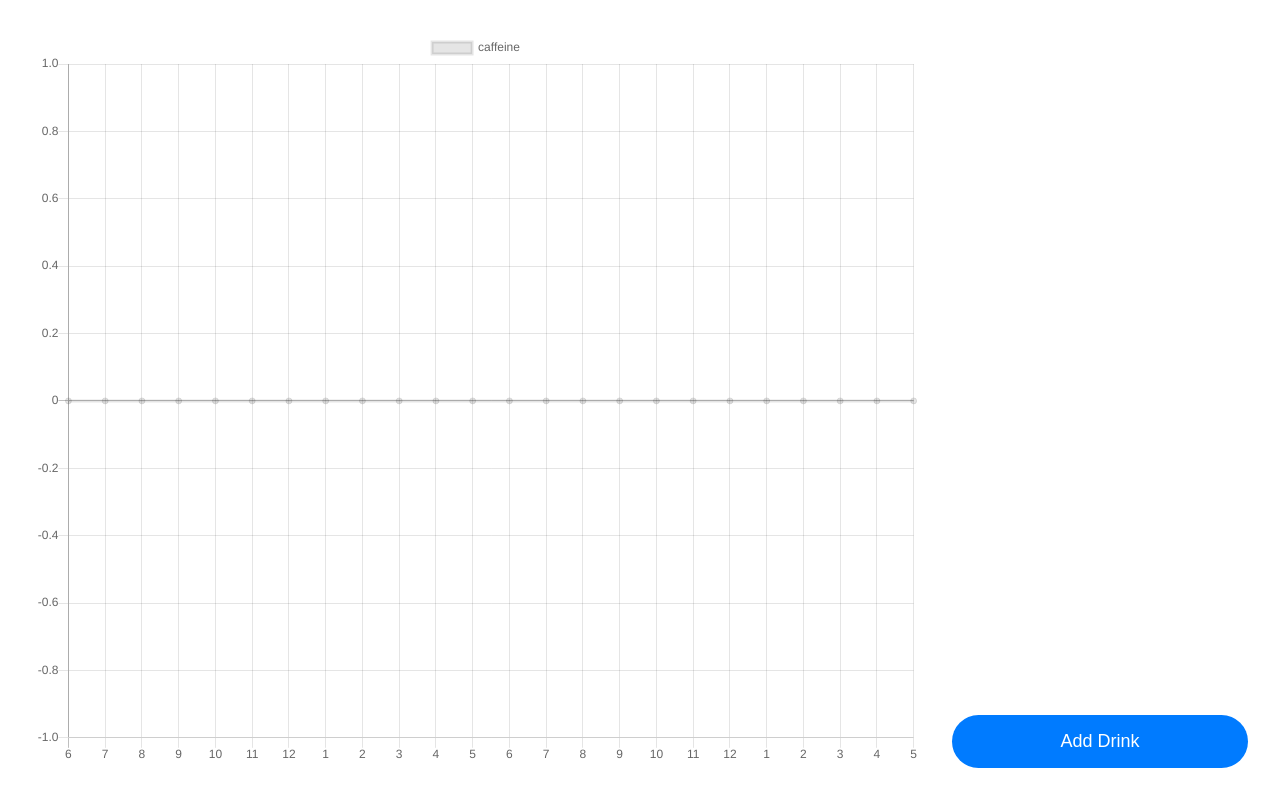
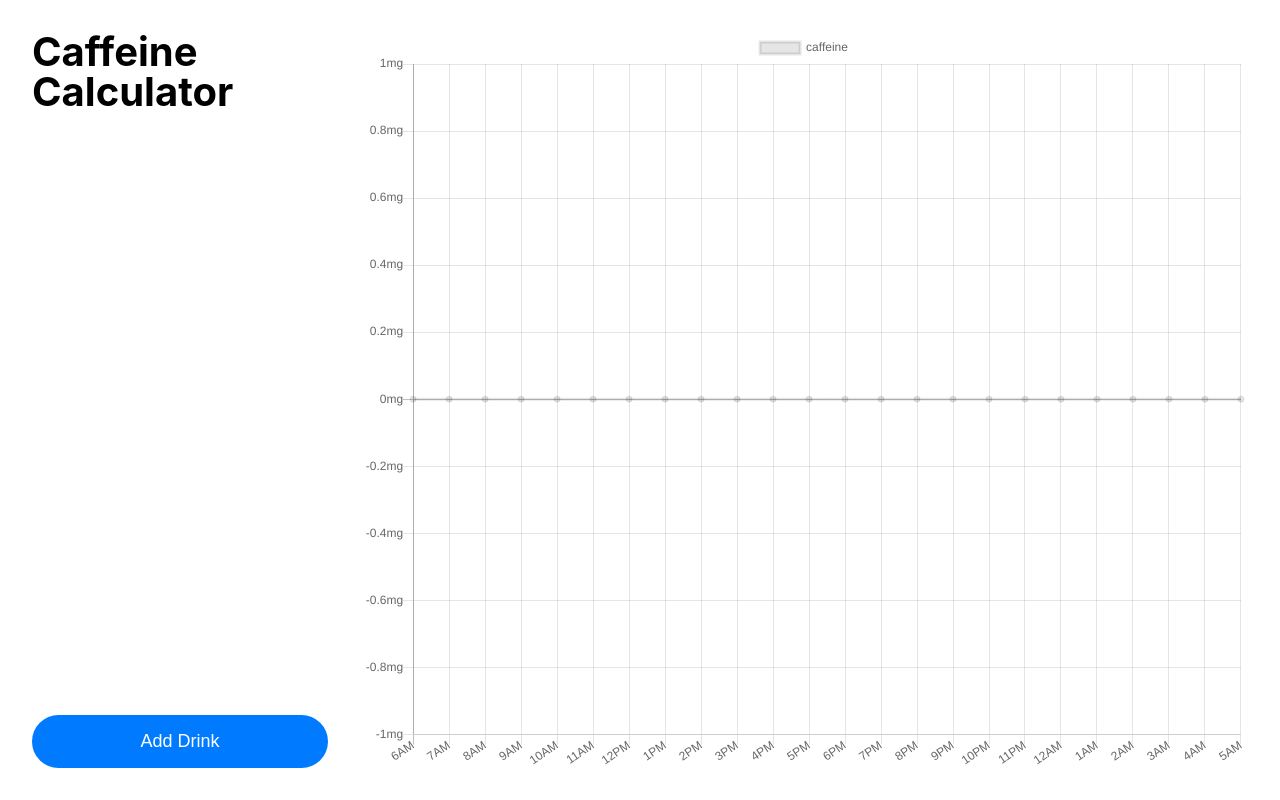
Before and after one commit to scotato/caffeine-calculator, a React (Create React App) app: page / in a window 1280 px wide. Built offline with nearby package versions, Linux system fonts and the light colour scheme.

Commit message:
add moment, add time formatting to x axis and tooltip, add mg formatting to y axis and tooltip, update layout with app title

```diff
--- a/package.json
+++ b/package.json
@@ -4,6 +4,7 @@
   "private": true,
   "dependencies": {
     "chart.js": "^2.9.3",
+    "moment": "2.24.0",
     "react": "16.12.0",
     "react-chartjs-2": "2.8.0",
     "react-dom": "^16.12.0",
--- a/src/components/App.js
+++ b/src/components/App.js
@@ -6,11 +6,28 @@ import Chart from './Chart'
 const GlobalStyle = createGlobalStyle`
   body {
     font-size: 18px;
+    font-family: -apple-system, BlinkMacSystemFont, 'Segoe UI', Roboto, Oxygen, Ubuntu, Cantarell, 'Open Sans', 'Helvetica Neue', sans-serif;
     height: 100vh;
   }
 
   #root {
     height: 100%;
+  }
+
+  h1, h2, h3, h4, h5, h6 {
+    font-weight: 700;
+  }
+
+  h1 {
+    font-size: 40px;
+  }
+
+  h2 {
+    font-size: 32px;
+  }
+
+  h3 {
+    font-size: 24px;
   }
 `
 
--- a/src/components/Chart.js
+++ b/src/components/Chart.js
@@ -1,7 +1,8 @@
 import React, { useState } from 'react'
 import styled from 'styled-components'
+
 import { DURATIONHOURS } from '../constants'
-import { getDatasets, getHourLabels } from '../helpers'
+import { getDatasets, getHourLabels, getTimestamp } from '../helpers'
 import { beverages } from '../data'
 
 import { Line } from 'react-chartjs-2'
@@ -10,23 +11,19 @@ import Button from './Button'
 import Range from './Range'
 
 const Controls = styled.div`
-  display: grid;
-  grid-auto-flow: row;
-  grid-row-gap: 16px;
-  align-items: flex-start;
+  display: flex;
+  flex-direction: column;
 `
 
 const Buttons = styled.div`
   display: grid;
-  margin-top: auto;
   grid-auto-flow: row;
   grid-row-gap: 16px;
 `
 
 const Inputs = styled.div`
-  display: grid;
-  grid-auto-flow: row;
-  grid-row-gap: 16px;
+  display: flex;
+  flex-direction: column;
   flex-grow: 1;
 `
 
@@ -42,7 +39,7 @@ const Layout = styled.div`
   display: grid;
   margin: 0 auto;
   padding: 32px;
-  grid-template-columns: 3fr 1fr;
+  grid-template-columns: 1fr 3fr;
   grid-column-gap: 32px;
   max-width: 1680px;
   height: 100%;
@@ -75,17 +72,9 @@ const Chart = () => {
 
   return (
     <Layout>
-      <div>
-        <Line
-          data={{
-            labels: getHourLabels(),
-            datasets: getDatasets(isAdding ? [...drinks, { drink, quantity, hour, id: new Date().getTime() }] : drinks)
-          }}
-          options={{ maintainAspectRatio: false }}
-        />
-      </div>
+      <Controls>
+        <h1>Caffeine Calculator</h1>
 
-      <Controls>
         {isAdding ? (
           <>
             <Inputs>
@@ -152,6 +141,31 @@ const Chart = () => {
           </>
         )}
       </Controls>
+
+      <div>
+        <Line
+          data={{
+            labels: getHourLabels(),
+            datasets: getDatasets(isAdding ? [...drinks, { drink, quantity, hour, id: new Date().getTime() }] : drinks)
+          }}
+          options={{
+            maintainAspectRatio: false,
+            tooltips: {
+              callbacks: {
+                  title: item => getTimestamp(item[0].xLabel),
+                  label: item => `${Math.round(item.yLabel)}mg`
+              }
+            },
+            scales: {
+              yAxes: [{
+                  ticks: {
+                      callback: val => `${val}mg`
+                  }
+              }]
+          }
+          }}
+        />
+      </div>
     </Layout>
   )
 }
--- a/src/helpers.js
+++ b/src/helpers.js
@@ -1,4 +1,7 @@
+import moment from 'moment'
 import { STARTHOUR, DURATIONHOURS, CAFFEINEHALFLIFE } from './constants'
+
+export const getTimestamp = hour => moment().hour(hour).format('hA')
 
 const getHalflifeData = data => {
   let total = 0
@@ -11,7 +14,7 @@ const getHalflifeData = data => {
 }
 
 const getNextHour = hour => (
-  hour < 12 ? ++hour : ++hour - 12
+  hour >= 23 ? hour++ -23 : ++hour
 )
 
 export const getHourLabels = () => {
@@ -23,7 +26,7 @@ export const getHourLabels = () => {
     timeline.push(next)
   }
 
-  return timeline
+  return timeline.map(getTimestamp)
 }
 
 export const getDatasets = drinks => {
```
